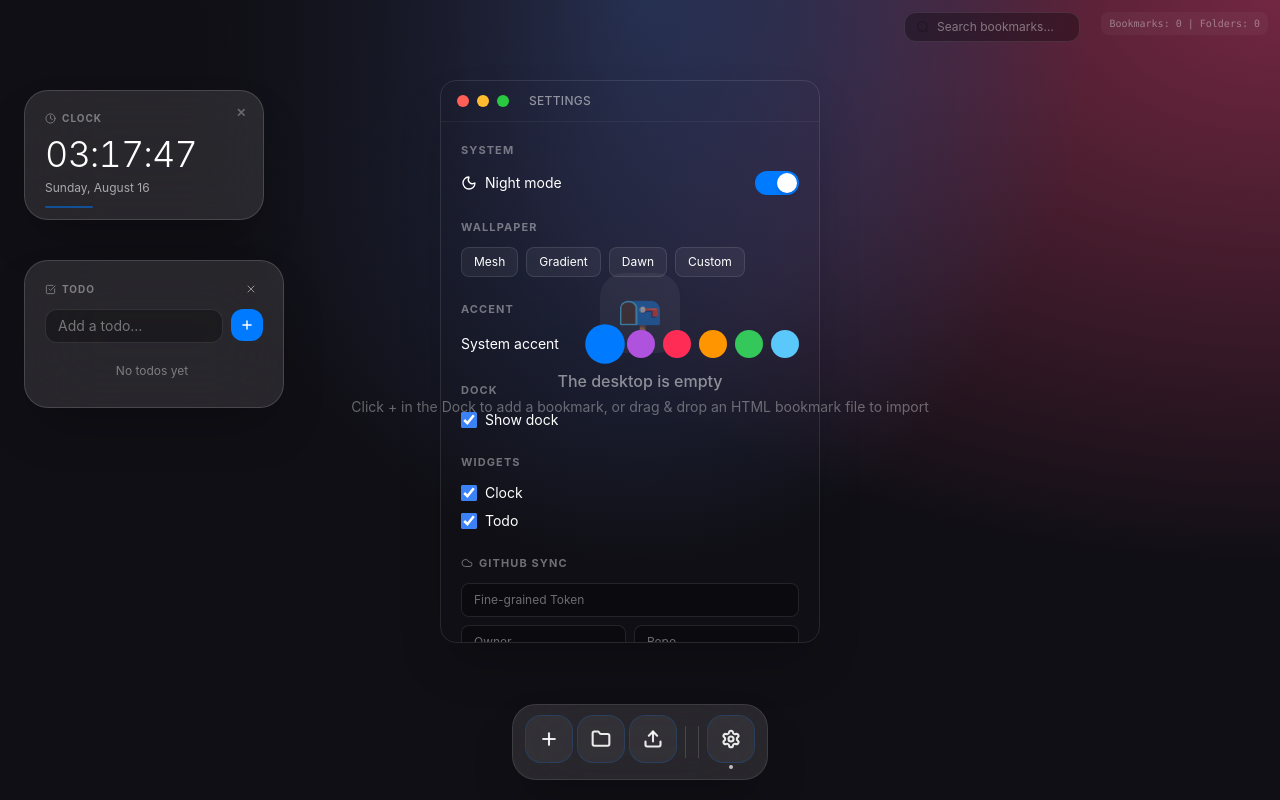
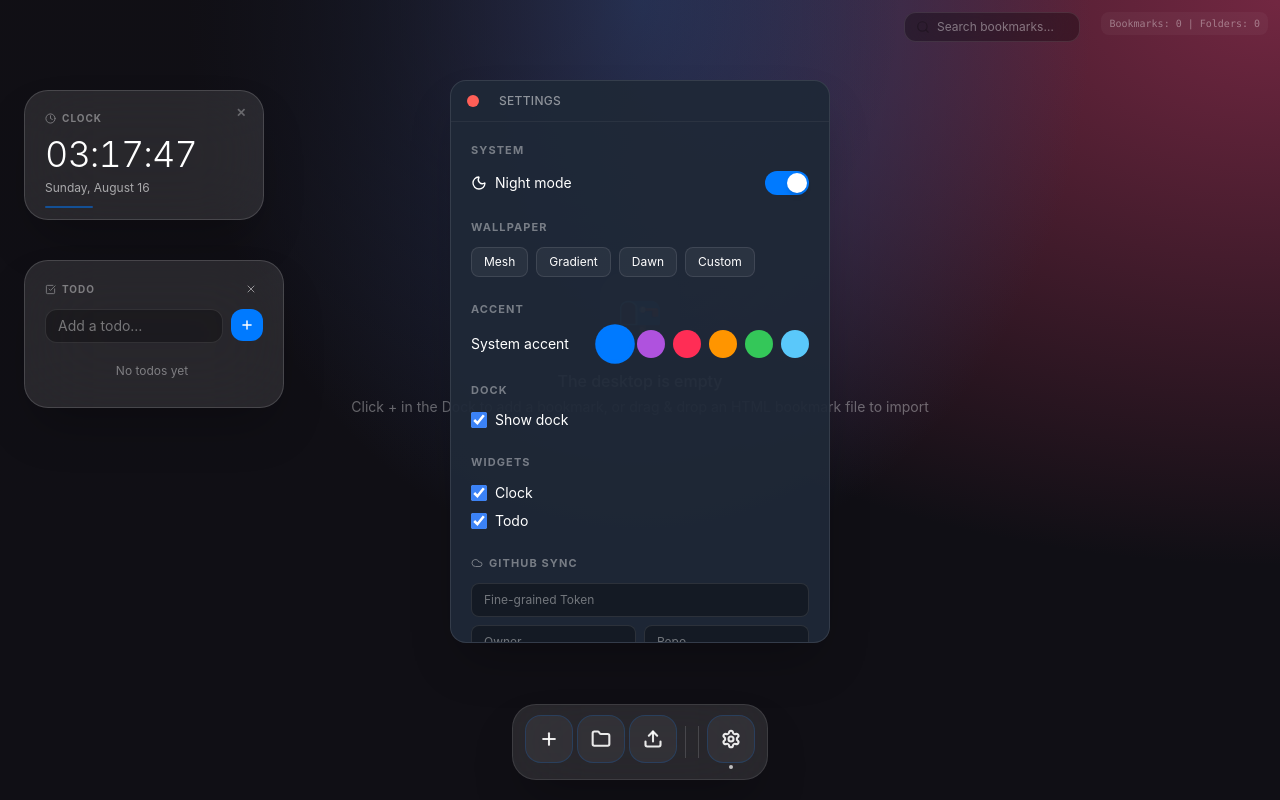
Before and after one commit to BornfreeYan/WebDesk, a React (Vite) app: page / in a window 1280 px wide. Both pictures are taken after a click on the button 731 px from the left and 739 px from the top of the page. Built offline with nearby package versions, Linux system fonts and the light colour scheme.

Commit message:
fix: window opacity 95, settings window single close button with fixed size and centered-top position

```diff
--- a/src/components/FolderWindow.tsx
+++ b/src/components/FolderWindow.tsx
@@ -159,7 +159,7 @@ export function FolderWindow({
 
   if (!folder || folder.type !== 'folder') return null;
 
-  const bgClass = isDark ? 'bg-gray-800/92 border-white/10 text-white' : 'bg-white/92 border-white/50 text-gray-800';
+  const bgClass = isDark ? 'bg-gray-800/95 border-white/10 text-white' : 'bg-white/95 border-white/50 text-gray-800';
 
   return (
     <>
--- a/src/components/SettingsWindow.tsx
+++ b/src/components/SettingsWindow.tsx
@@ -28,10 +28,8 @@ const WALLPAPER_OPTIONS = [
 ];
 
 export function SettingsWindow({ settings, onSettingsChange, onClose, isDark, zIndex, onFocus, syncConfig, onSyncConfigChange, syncStatus, onTestConnection, onManualSync, widgets, onWidgetsChange, onExportData }: SettingsWindowProps) {
-  const [position, setPosition] = useState({ x: Math.max(20, window.innerWidth / 2 - 200), y: 80 });
+  const [position, setPosition] = useState({ x: Math.max(20, window.innerWidth / 2 - 190), y: Math.max(40, window.innerHeight * 0.1) });
   const [isDragging, setIsDragging] = useState(false);
-  const [isMinimized, setIsMinimized] = useState(false);
-  const [isMaximized, setIsMaximized] = useState(false);
   const [testResult, setTestResult] = useState<TestResult | null>(null);
   const [testing, setTesting] = useState(false);
   const dragStart = useRef({ x: 0, y: 0 });
@@ -76,7 +74,7 @@ export function SettingsWindow({ settings, onSettingsChange, onClose, isDark, zI
     { name: 'Cyan', value: '#5AC8FA' },
   ];
 
-  const bgClass = isDark ? 'bg-gray-800/92 border-white/10 text-white' : 'bg-white/92 border-white/50 text-gray-800';
+  const bgClass = isDark ? 'bg-gray-800/95 border-white/10 text-white' : 'bg-white/95 border-white/50 text-gray-800';
 
   const inputClass = `w-full px-3 py-2 rounded-lg text-xs outline-none transition-all border ${
     isDark
@@ -99,10 +97,9 @@ export function SettingsWindow({ settings, onSettingsChange, onClose, isDark, zI
     <div
       className="fixed animate-window-enter"
       style={{
-        left: isMaximized ? '50%' : position.x,
-        top: isMaximized ? '45%' : position.y,
-        width: isMaximized ? '560px' : '380px',
-        transform: isMaximized ? 'translate(-50%, -50%)' : undefined,
+        left: position.x,
+        top: position.y,
+        width: 380,
         zIndex,
       }}
       onMouseDown={handleMouseDown}
@@ -111,32 +108,17 @@ export function SettingsWindow({ settings, onSettingsChange, onClose, isDark, zI
       <div className={`rounded-2xl shadow-2xl overflow-hidden backdrop-blur-xl border ${bgClass}`}>
         {/* 标题栏 */}
         <div className="window-title-bar flex items-center gap-2 px-4 py-3 cursor-move border-b border-white/5">
-          <div className="flex gap-2">
           <button
             onClick={onClose}
             className="window-btn w-3 h-3 rounded-full bg-[#FF5F57] hover:brightness-90 transition-all flex items-center justify-center group cursor-default"
           >
             <X size={8} className="text-black/40 opacity-0 group-hover:opacity-100" />
           </button>
-            <button
-              onClick={() => setIsMinimized((v) => !v)}
-              className="window-btn w-3 h-3 rounded-full bg-[#FEBC2E] hover:brightness-90 transition-all flex items-center justify-center group cursor-default"
-            >
-              <span className="text-black/40 opacity-0 group-hover:opacity-100 text-[8px] font-bold">−</span>
-            </button>
-            <button
-              onClick={() => setIsMaximized((v) => !v)}
-              className="window-btn w-3 h-3 rounded-full bg-[#28C840] hover:brightness-90 transition-all flex items-center justify-center group cursor-default"
-            >
-              <span className="text-black/40 opacity-0 group-hover:opacity-100 text-[8px] font-bold">+</span>
-            </button>
-          </div>
           <span className="ml-3 text-xs font-medium opacity-50 tracking-wide">SETTINGS</span>
         </div>
 
         {/* 内容 */}
-        {!isMinimized && (
-        <div className={`px-5 py-5 space-y-6 overflow-y-auto ${isMaximized ? 'max-h-[70vh]' : 'max-h-[65vh]'}`}>
+        <div className="px-5 py-5 space-y-6 overflow-y-auto max-h-[65vh]">
           {/* SYSTEM */}
           <div>
             <h3 className="text-[11px] font-bold opacity-40 uppercase tracking-widest mb-3">System</h3>
@@ -430,7 +412,6 @@ export function SettingsWindow({ settings, onSettingsChange, onClose, isDark, zI
             </p>
           </div>
         </div>
-        )}
       </div>
     </div>
   );
```
Lines whose indentation alone changed are shown as unchanged.
